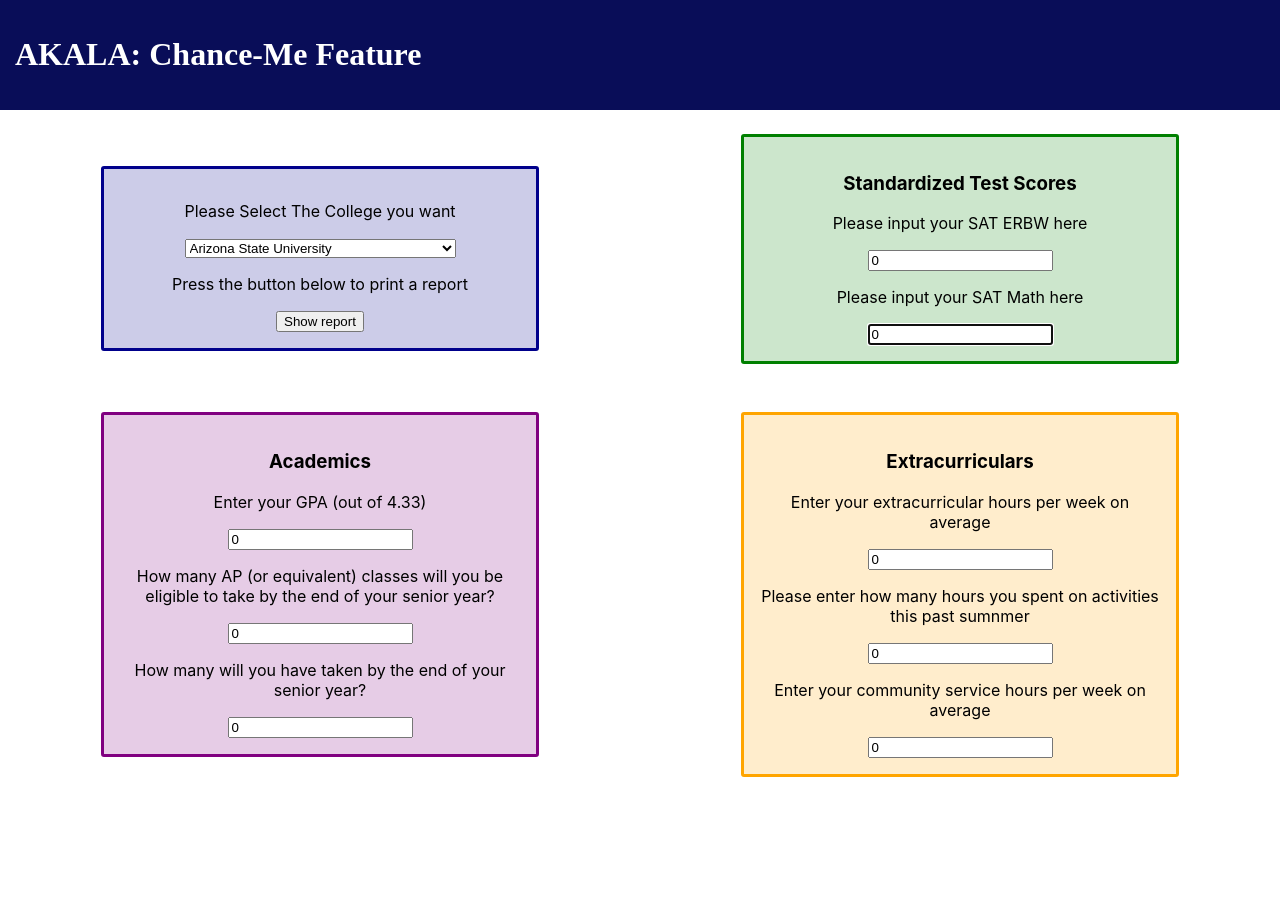
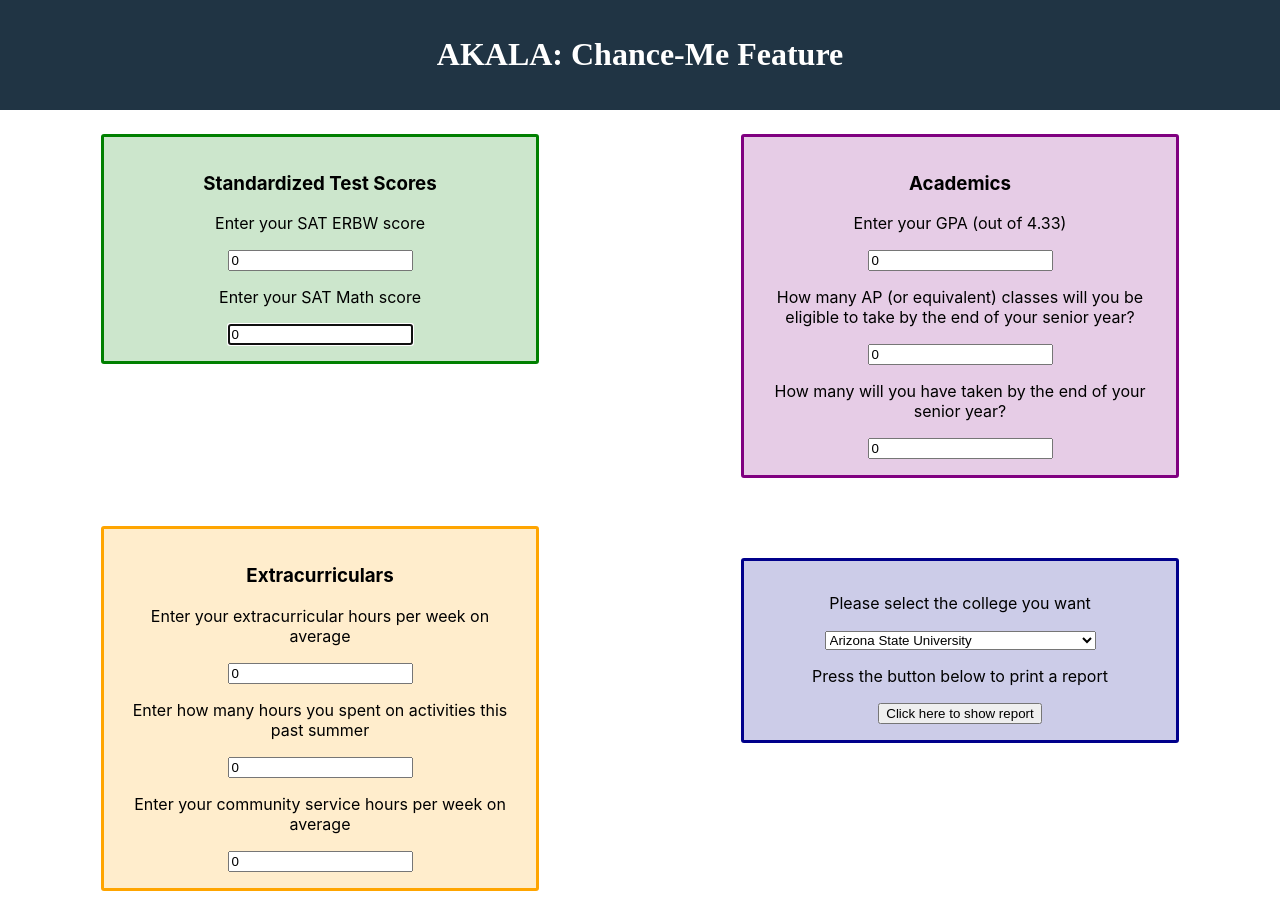
Before and after one commit to dothrakimango/college, a React (Create React App) app: page / in a window 1280 px wide. Before the commit the page ends 801 px from the top, so only its background shows below. Built offline with nearby package versions, Linux system fonts and the light colour scheme.

Commit message:
cleaned up the code a bit

```diff
--- a/src/App.css
+++ b/src/App.css
@@ -75,7 +75,7 @@
 .satReport{
   border: 3px;
   height: auto;
-  width: 40rem;
+  width: 30rem;
   margin: 1rem auto 1rem;
   padding: 1rem 1rem;
   border-radius: 3px;
@@ -87,7 +87,7 @@
 .ecReport{
   border: 3px;
   height: auto;
-  width: 40rem;
+  width: 30rem;
   margin: 1rem auto 1rem;
   padding: 1rem 1rem;
   border-radius: 3px;
@@ -99,7 +99,7 @@
 .academicReport{
   border: 3px;
   height: auto;
-  width: 40rem;
+  width: 30rem;
   margin: 1rem auto 1rem;
   padding: 1rem 1rem;
   border-radius: 3px;
@@ -134,12 +134,15 @@
 }
 
 .head {
-  background: #090d58;
+  background: #203444;
   color: white;
   padding: 15px;
   font-family: Arial, Helvetica, sans-serif;
   font-family: sofia-pro;
+  text-align: center;
 }
+
+
 .inputs {
   padding: 20px;
 }
--- a/src/App.js
+++ b/src/App.js
@@ -11,7 +11,7 @@ var ServiceScore = 0
 
 export default function App() {
 
-  //Define States i.e. the values of the numbers
+  // Define States i.e. the values of the numbers
   const scoreDesc = ["N/A",
                       "To get in, you'll need to work on this area.",
                       "Your chances aren't great in this area, but there's always room to improve!",
@@ -19,6 +19,7 @@ export default function App() {
                       "This area is strong, but could be improved.",
                       "Excellent! Your chances are high in this area.",
                       ]
+  // Describe overall chances
   const finalScore = [
     <p key="0">We calculate that you're <b>not in the conversation.</b> Sign up with AKALA today to improve your chances!</p>,
     <p key="1">We calculate that you're <b>probably not in the conversation.</b> Sign up with AKALA today to improve your chances!</p>,
@@ -44,6 +45,10 @@ export default function App() {
   const [courseRigor, setCourseRigor] = useState("0")
   // Whether report is shown (only if school and scores are valid)
   const [isShown, setIsShown] = useState(false)
+  // Final report
+  const [finalText, setFinalText] = useState("Press the button below to print a report")
+  // Array of names of schools in database
+  const SchoolNameArr = Schools.map((schools) => {return (schools.name)})
 
   //Score Calculating Functions
 
@@ -184,6 +189,166 @@ export default function App() {
   }
 
 
+  // Text-based report component
+  function PrintReport() {
+    return(
+      <div className="report">
+        <div className="satReport">
+          <h3>SAT Math</h3>
+            <p>{scoreDesc[scores[0]]}</p>
+          <h3>SAT English</h3>
+            <p>{scoreDesc[scores[1]]}</p>
+        </div>
+        <div className="academicReport">
+          <h3>GPA</h3>
+            <p>{scoreDesc[scores[5]]}</p>
+          <h3>Course Rigor</h3>
+            <p>{scoreDesc[scores[6]]}</p>
+        </div>
+        <div className="ecReport">
+          <h3>Extracurriculars</h3>
+            <p>{scoreDesc[scores[2]]}</p>
+          <h3>Summer Experience</h3>
+            <p>{scoreDesc[scores[3]]}</p>
+          <h3>Community Service</h3>
+            <p>{scoreDesc[scores[4]]}</p>
+        </div>
+      </div>
+    )
+    }
+
+  // Calculates scores
+  function printScoresVolumeTwo () {
+    const iSatM = parseInt(satMath)
+    const iSatE = parseInt(satERBW)
+    const iGPA = parseFloat(gpaAverage)
+    const iECs = parseInt(extraCurricular)
+    const iSh = parseInt(summerHours)
+    const iCS = parseInt(communityServiceHours)
+    const iEAP = parseInt(availableAPs)
+    const iTAP = parseInt(takenAPs)
+    if (iSatM && iSatE && iGPA && iECs && iSh && iCS && SchoolNameArr.includes(schoolSelection)) {
+      const sch = Schools[SchoolNameArr.indexOf(schoolSelection)]
+      setScores([calculateSATMath(iSatM, sch),
+                  calculateSATEnglish(iSatE, sch),
+                  calculateECValue(iECs, sch),
+                  calculateSummerScore(iSh, sch),
+                  calculateServiceScore(iCS, sch),
+                  calculateGPAScore(iGPA, sch),
+                  calculateRigor(iEAP, iTAP)])
+      console.log(scoreDesc[5])
+      setIsShown(true)
+      var scoreAvg = scores.reduce((a, b) => a + b) / scores.length;
+      setFinalText(finalScore[parseInt(scoreAvg)])
+    }
+    else {
+      setFinalText("Please enter valid values")
+    }
+
+  }
+
+  return(
+    <div className = "chance-me">
+      <div className = 'head'>
+        <h1>AKALA: Chance-Me Feature</h1>
+      </div>
+      <div className="App">
+        <div className="SatClass">
+          <h3>Standardized Test Scores</h3>
+          <p>Enter your SAT ERBW score</p>
+          <input type = "text"
+            name = "erbwBox"
+            onChange = {(e) => setSatERBW(e.target.value)}
+            value = {satERBW}
+            autoFocus
+            />
+          <p>Enter your SAT Math score</p>
+          <input type = "text"
+            name = "mathBox"
+            onChange = {(e) => setSatMath(e.target.value)}
+            value = {satMath}
+            autoFocus
+          />
+        </div>
+        <div className="GpaClass">
+          <h3>Academics</h3>
+          <p>Enter your GPA (out of 4.33)</p>
+          <input type = "text"
+              name = "gpaBox"
+              onChange = {(e) => setGpaAverage(e.target.value)}
+              value = {gpaAverage}
+          />
+          <p>How many AP (or equivalent) classes will you be eligible to take by the end of your senior year?</p>
+          <input type = "text"
+              name = "APBox1"
+              onChange = {(e) => setAvailableAPs(e.target.value)}
+              value = {availableAPs}
+          />
+          <p>How many will you have taken by the end of your senior year?</p>
+          <input type = "text"
+              name = "APBox2"
+              onChange = {(e) => setTakenAPs(e.target.value)}
+              value = {takenAPs}
+          />
+        </div>
+        <div className="EcClass">
+          <h3>Extracurriculars</h3>
+          <p>Enter your extracurricular hours per week on average</p>
+          <input type = "text"
+              name = "ecBox"
+              onChange = {(e) => setExtraCurricular(e.target.value)}
+              value = {extraCurricular}
+
+          />
+          <p>Enter how many hours you spent on activities this past summer</p>
+          <input type = "text"
+              name = "ecBox"
+              onChange = {(e) => setSummerHours(e.target.value)}
+              value = {summerHours}
+
+          />
+          <p>Enter your community service hours per week on average</p>
+          <input type = "text"
+              name = "ecBox"
+              onChange = {(e) => setCommunityServiceHours(e.target.value)}
+              value = {communityServiceHours}
+          />
+        </div><div className = 'collegeSelect'>
+          <p>Please select the college you want</p>
+          <select
+            name="choose school"
+            options={SchoolNameArr}
+            value={schoolSelection}
+            onChange = {(e) => setSchoolSelection(e.target.value)}>
+              {Schools.map((option) => (
+                <option key={option.name}>
+                  {option.name}
+                </option>
+              ))}
+            </select>
+          <p>{finalText}</p>
+          <button onClick={printScoresVolumeTwo}>Click here to show report</button>
+        </div>
+      </div>
+
+    {isShown && <PrintReport />}
+
+    {isShown && <PrintScoresTwo
+      sch = {Schools[SchoolNameArr.indexOf(schoolSelection)]}
+      satM = {[satMath, Schools[SchoolNameArr.indexOf(schoolSelection)].math]}
+      satR = {[satERBW, Schools[SchoolNameArr.indexOf(schoolSelection)].erbw]}
+      gpa = {[gpaAverage, Schools[SchoolNameArr.indexOf(schoolSelection)].gpa]}
+      ec = {[extraCurricular, ecAvg]}
+      cs = {[communityServiceHours, csAvg]}
+      se = {[summerHours, seAvg]}
+      cr = {[courseRigor, .75]}
+      />
+    }
+    </div>
+
+  )
+}
+
 /*
   const School = Schools.map(
     (schools)=>{
@@ -199,10 +364,6 @@ export default function App() {
     }
   )
 */
-
-  const [finalText, setFinalText] = useState("Press the button below to print a report")
-
-  const SchoolNameArr = Schools.map((schools) => {return (schools.name)})
 /*
   function schoolChange (e, sat, gpa) {
     console.log(ECScore)
@@ -247,190 +408,3 @@ export default function App() {
 
              <input type = "text" name = "name" onChange = {(e) => setSchoolSelection(e.target.value)} value = {schoolSelection}/>
 */
-
-  // Describes each score
-  function PrintReport(satM, satE, ecH, sumH, serH, rig, sch) {
-    return(
-      <div className="report">
-        <div className="satReport">
-          <h3>SAT Math</h3>
-            <p>{scoreDesc[scores[0]]}</p>
-          <h3>SAT English</h3>
-            <p>{scoreDesc[scores[1]]}</p>
-        </div>
-        <div className="ecReport">
-          <h3>Extracurriculars</h3>
-            <p>{scoreDesc[scores[2]]}</p>
-          <h3>Summer Experience</h3>
-            <p>{scoreDesc[scores[3]]}</p>
-          <h3>Community Service</h3>
-            <p>{scoreDesc[scores[4]]}</p>
-        </div>
-        <div className="academicReport">
-          <h3>GPA</h3>
-            <p>{scoreDesc[scores[5]]}</p>
-          <h3>Course Rigor</h3>
-            <p>{scoreDesc[scores[6]]}</p>
-        </div>
-      </div>
-    )
-    }
-
-  function printScoresVolumeTwo () {
-    const iSatM = parseInt(satMath)
-    const iSatE = parseInt(satERBW)
-    const iGPA = parseFloat(gpaAverage)
-    const iECs = parseInt(extraCurricular)
-    const iSh = parseInt(summerHours)
-    const iCS = parseInt(communityServiceHours)
-    const iEAP = parseInt(availableAPs)
-    const iTAP = parseInt(takenAPs)
-    var fin = 0
-    if (iSatM && iSatE && iGPA && iECs && iSh && iCS && SchoolNameArr.includes(schoolSelection)) {
-      const sch = Schools[SchoolNameArr.indexOf(schoolSelection)]
-      if (iSatM >= sch.math) {
-        fin += 3
-      }
-      if (iSatM >= sch.math - 20 && iSatM < sch.math) {
-        fin += 2
-      }
-      if (iSatM >= sch.math - 50 && iSatM < sch.math - 20) {
-        fin += 1
-      }
-      if (iSatE >= sch.erbw) {
-        fin += 3
-      }
-      if (iSatE >= sch.erbw - 20 && iSatE < sch.erbw) {
-        fin += 2
-      }
-      if (iSatE >= sch.erbw - 50 && iSatM < sch.erbw - 20) {
-        fin += 1
-      }
-      setScores([calculateSATMath(iSatM, sch),
-                  calculateSATEnglish(iSatE, sch),
-                  calculateECValue(iECs, sch),
-                  calculateSummerScore(iSh, sch),
-                  calculateServiceScore(iCS, sch),
-                  calculateGPAScore(iGPA, sch),
-                  calculateRigor(iEAP, iTAP)])
-      console.log(scoreDesc[5])
-      setIsShown(true)
-      var scoreAvg = scores.reduce((a, b) => a + b) / scores.length;
-      setFinalText(finalScore[parseInt(scoreAvg)])
-    }
-    else {
-      setFinalText("Please enter valid values")
-    }
-
-  }
-
-  return(
-    <div className = "chance-me">
-      <div className = 'head'>
-        <h1>AKALA: Chance-Me Feature</h1>
-      </div>
-      <div className="App">
-        <div className = 'collegeSelect'>
-          <p>Please Select The College you want</p>
-          <select
-            name="choose school"
-            options={SchoolNameArr}
-            value={schoolSelection}
-            onChange = {(e) => setSchoolSelection(e.target.value)}>
-              {Schools.map((option) => (
-                <option key={option.name}>
-                  {option.name}
-                </option>
-              ))}
-            </select>
-          <p>{finalText}</p>
-          <button onClick={printScoresVolumeTwo}>Show report</button>
-        </div>
-        <div className="SatClass">
-          <h3>Standardized Test Scores</h3>
-          <p>Please input your SAT ERBW here</p>
-          <input type = "text"
-            name = "erbwBox"
-            onChange = {(e) => setSatERBW(e.target.value)}
-            value = {satERBW}
-            autoFocus
-            />
-          <p>Please input your SAT Math here</p>
-          <input type = "text"
-            name = "mathBox"
-            onChange = {(e) => setSatMath(e.target.value)}
-            value = {satMath}
-            autoFocus
-          />
-        </div>
-        <div className="GpaClass">
-          <h3>Academics</h3>
-          <p>Enter your GPA (out of 4.33)</p>
-          <input type = "text"
-              name = "gpaBox"
-              onChange = {(e) => setGpaAverage(e.target.value)}
-              value = {gpaAverage}
-          />
-          <p>How many AP (or equivalent) classes will you be eligible to take by the end of your senior year?</p>
-          <input type = "text"
-              name = "APBox1"
-              onChange = {(e) => setAvailableAPs(e.target.value)}
-              value = {availableAPs}
-          />
-          <p>How many will you have taken by the end of your senior year?</p>
-          <input type = "text"
-              name = "APBox2"
-              onChange = {(e) => setTakenAPs(e.target.value)}
-              value = {takenAPs}
-          />
-        </div>
-        <div className="EcClass">
-          <h3>Extracurriculars</h3>
-          <p>Enter your extracurricular hours per week on average</p>
-          <input type = "text"
-              name = "ecBox"
-              onChange = {(e) => setExtraCurricular(e.target.value)}
-              value = {extraCurricular}
-
-          />
-          <p>Please enter how many hours you spent on activities this past sumnmer</p>
-          <input type = "text"
-              name = "ecBox"
-              onChange = {(e) => setSummerHours(e.target.value)}
-              value = {summerHours}
-
-          />
-          <p>Enter your community service hours per week on average</p>
-          <input type = "text"
-              name = "ecBox"
-              onChange = {(e) => setCommunityServiceHours(e.target.value)}
-              value = {communityServiceHours}
-          />
-        </div>
-      </div>
-    {isShown && <PrintScoresTwo
-    // SATmath, SATeng, ECs, SumEx, CS, GPA, Rigor
-      //satM = {parseInt(scores[0])}
-      //satR = {parseInt(scores[1])}
-      //gpa = {parseFloat(scores[5])}
-      //ec = {parseInt(scores[2])}
-      //cs = {parseInt(scores[4])}
-      //se = {parseInt(scores[3])}
-      //cr = {parseInt(scores[6])}
-
-      sch = {Schools[SchoolNameArr.indexOf(schoolSelection)]}
-      satM = {[satMath, Schools[SchoolNameArr.indexOf(schoolSelection)].math]}
-      satR = {[satERBW, Schools[SchoolNameArr.indexOf(schoolSelection)].erbw]}
-      gpa = {[gpaAverage, Schools[SchoolNameArr.indexOf(schoolSelection)].gpa]}
-      ec = {[extraCurricular, ecAvg]}
-      cs = {[communityServiceHours, csAvg]}
-      se = {[summerHours, seAvg]}
-      cr = {[courseRigor, .75]}
-      />
-    }
-    {isShown && <PrintReport />}
-
-    </div>
-
-  )
-}
```
